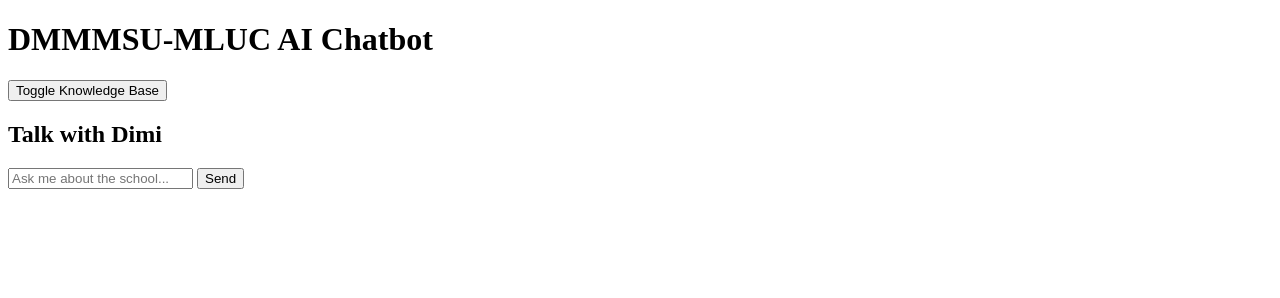
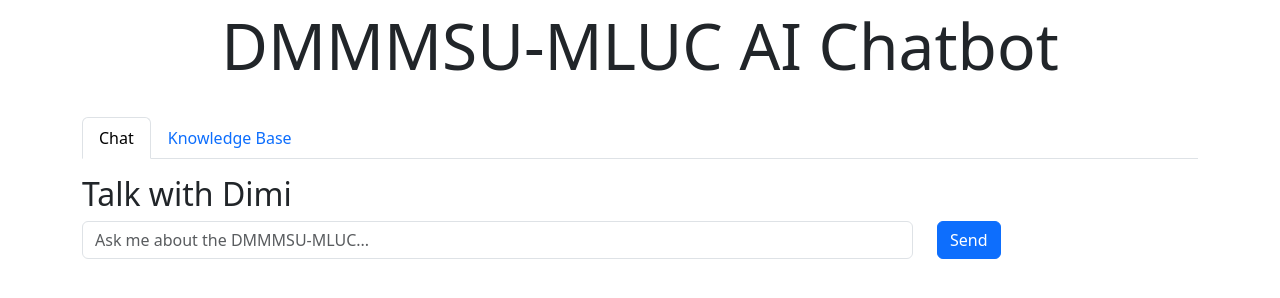
Before and after one commit to daibenangelo/dimi, a website: page index.html in a window 1280 px wide. Drawn offline with nearby package versions, Linux system fonts and the light colour scheme; no server answers.

Commit message:
switch to tab design

```diff
--- a/index.html
+++ b/index.html
@@ -4,31 +4,90 @@
     <meta charset="UTF-8" />
     <meta name="viewport" content="width=device-width, initial-scale=1.0" />
     <title>DMMMSU-MLUC AI Chatbot</title>
+    <link
+      href="https://cdn.jsdelivr.net/npm/bootstrap@5.3.3/dist/css/bootstrap.min.css"
+      rel="stylesheet"
+      integrity="sha384-QWTKZyjpPEjISv5WaRU9OFeRpok6YctnYmDr5pNlyT2bRjXh0JMhjY6hW+ALEwIH"
+      crossorigin="anonymous"
+    />
+    <script
+      src="https://cdn.jsdelivr.net/npm/bootstrap@5.3.3/dist/js/bootstrap.bundle.min.js"
+      integrity="sha384-YvpcrYf0tY3lHB60NNkmXc5s9fDVZLESaAA55NDzOxhy9GkcIdslK1eN7N6jIeHz"
+      crossorigin="anonymous"
+    ></script>
     <script src="https://code.jquery.com/jquery-3.6.0.min.js"></script>
   </head>
   <body>
-    <h1>DMMMSU-MLUC AI Chatbot</h1>
-    <div id="chat-container">
+    <div class="container my-2">
+      <div class="row">
+        <div class="col-12 text-center mb-4">
+          <h1 class="display-3">DMMMSU-MLUC AI Chatbot</h1>
+        </div>
+      </div>
       <!-- Toggle Button for Knowledge Base -->
-      <button id="toggle-knowledge-base">Toggle Knowledge Base</button>
 
+      <ul class="nav nav-tabs" id="myTab" role="tablist">
+        <li class="nav-item" role="presentation">
+          <button
+            class="nav-link active"
+            id="chat-tab"
+            data-bs-toggle="tab"
+            data-bs-target="#chat"
+            type="button"
+            role="tab"
+          >
+            Chat
+          </button>
+        </li>
+        <li class="nav-item" role="presentation">
+          <button
+            class="nav-link"
+            id="kb-tab"
+            data-bs-toggle="tab"
+            data-bs-target="#kb"
+            type="button"
+            role="tab"
+          >
+            Knowledge Base
+          </button>
+        </li>
+      </ul>
+
+      <div class="row">
+        <div class="tab-content mt-3" id="myTabContent">
+          <div class="tab-pane fade show active" id="chat" role="tabpanel">
+            <h2>Talk with Dimi</h2>
+            <div class="row mb-1">
+              <!-- Input Field -->
+              <div class="col-9">
+                <input
+                  type="textarea"
+                  id="user-input"
+                  class="form-control"
+                  placeholder="Ask me about the DMMMSU-MLUC..."
+                />
+              </div>
+              <!-- Button -->
+              <div class="col-3">
+                <button id="send-btn" class="btn btn-primary btn-block">
+                  Send
+                </button>
+              </div>
+            </div>
+            <div id="chat-history"></div>
+          </div>
+          <div class="tab-pane fade" id="kb" role="tabpanel">
             <!-- Collapsible Knowledge Base Section -->
-      <div id="knowledge-base-section" style="display: none">
+            <div id="knowledge-base-section">
               <div id="checkbox-container"></div>
               <p id="total-words"></p>
               <p id="estimated-tokens"></p>
               <!-- <div id="file-content"></div> -->
             </div>
+          </div>
+        </div>
+      </div>
 
-      <h2>Talk with Dimi</h2>
-      <input
-        type="textarea"
-        id="user-input"
-        placeholder="Ask me about the school..."
-      />
-      <button id="send-btn">Send</button>
-      <div id="chat-history"></div>
-    </div>
       <script>
         async function loadDocumentsAndScripts() {
           try {
@@ -55,5 +114,6 @@
         // Call the function to load documents and then other scripts
         loadDocumentsAndScripts();
       </script>
+    </div>
   </body>
 </html>
```
Also changed, not shown: js/knowledge_loading.js (+0 -15 lines). Lines whose indentation alone changed are shown as unchanged.
